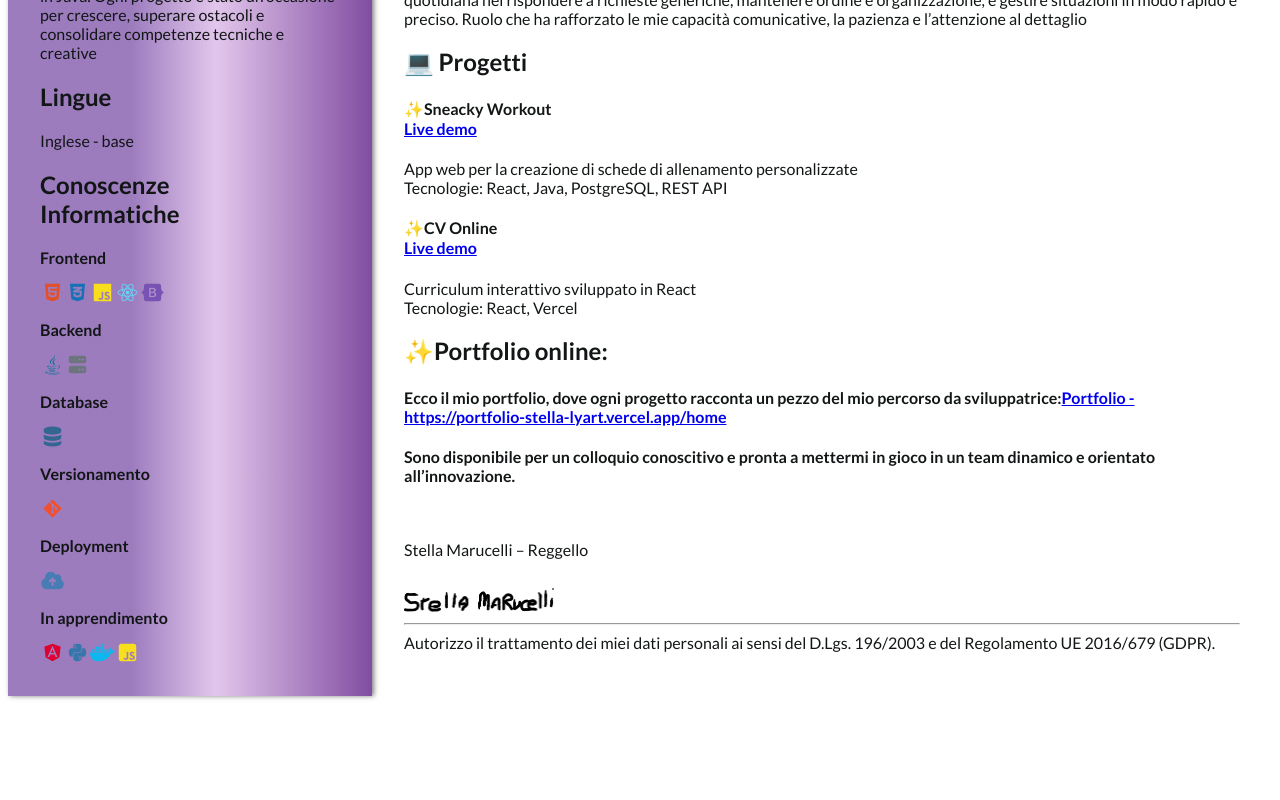
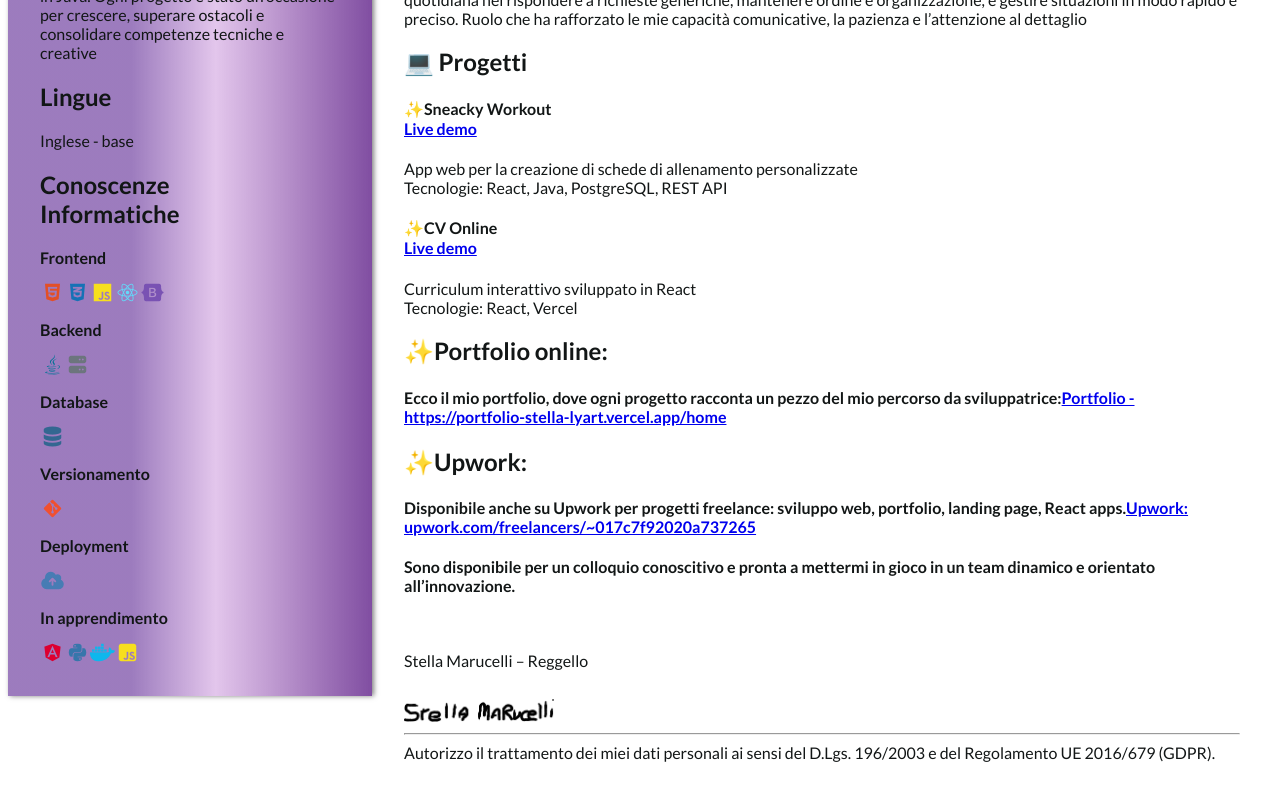
Before and after one commit to 11292-stella/cv-stella-marucelli, a React (Vite) app: page / in a window 1280 px wide. Shown: the part 797-1597 px from the top of the page. Before the commit the page ends 1505 px from the top, so only its background shows below. Built offline with nearby package versions, Linux system fonts and the light colour scheme.

Commit message:
Primo commit

```diff
--- a/src/Cv.jsx
+++ b/src/Cv.jsx
@@ -301,6 +301,16 @@ const Cv = function () {
             Portfolio - https://portfolio-stella-lyart.vercel.app/home
           </a>
         </h4>
+        <h2>✨Upwork:</h2>
+        <h4>
+          <span>
+            Disponibile anche su Upwork per progetti freelance: sviluppo web,
+            portfolio, landing page, React apps.
+          </span>
+          <a href="upwork.com/freelancers/~017c7f92020a737265">
+            Upwork: upwork.com/freelancers/~017c7f92020a737265
+          </a>
+        </h4>
         <h4>
           Sono disponibile per un colloquio conoscitivo e pronta a mettermi in
           gioco in un team dinamico e orientato all’innovazione.
```
